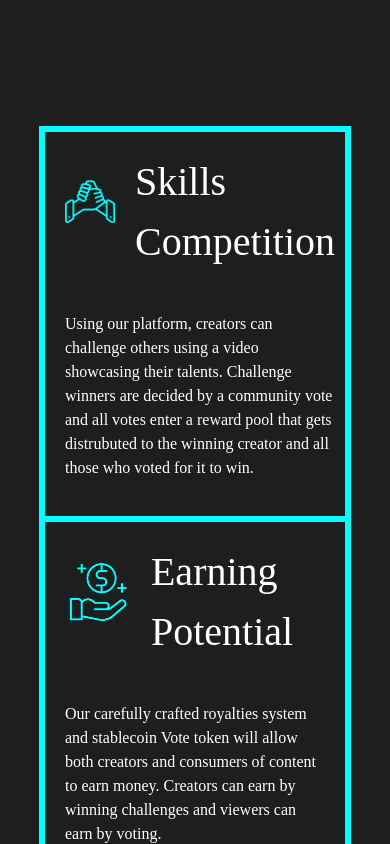
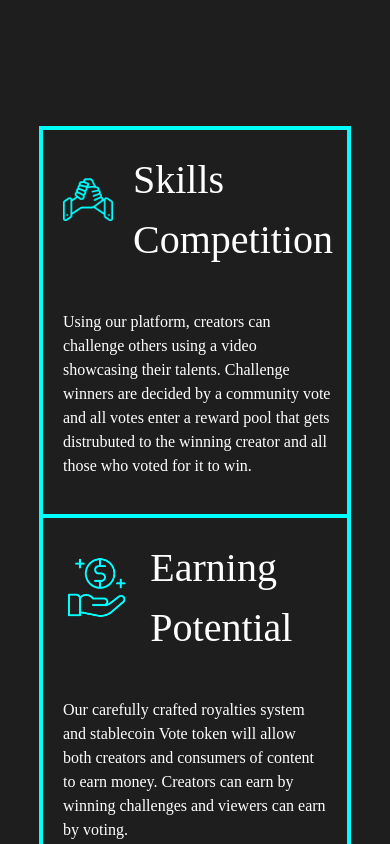
Before and after one commit to Gnorme/AllSkills, a Svelte app: page / in a window 390 px wide. Shown: the part 1920-2764 px from the top of the page. Built offline with nearby package versions, Linux system fonts and the light colour scheme; a web font is replaced by a local one.

Commit message:
Add files via upload

```diff
--- a/src/Content.svelte
+++ b/src/Content.svelte
@@ -158,6 +158,7 @@
     @media screen and (max-width: 820px) {
         .table-content {
             display:block;
+            border: 2px solid aqua;
         }
         h3 {
             font-size: 2.5rem;
@@ -171,6 +172,7 @@
                 "c c c"
                 "c c c";
             padding: 1.25rem;
+            border: 2px solid aqua;
         }
         .table-icon {
             padding-right:1.25rem;
--- a/src/Hero.svelte
+++ b/src/Hero.svelte
@@ -50,7 +50,7 @@
                     <li>Volleyball</li>
                     <li>Violin</li>
 
-                    <li style="color:aqua; font-weight: 600 !important">AllSkills</li>
+                    <li style="color:aqua; font-weight: 600 !important;">AllSkills</li>
                 </ul>
             </div>
         </div>
--- a/src/VoteToken.svelte
+++ b/src/VoteToken.svelte
@@ -61,7 +61,7 @@
         color: aqua;
     }
     .middle img {
-        width: 90%;
+        width: 80%;
         margin-left: auto;
         margin-right: auto;
         margin-top: 50px;
```
